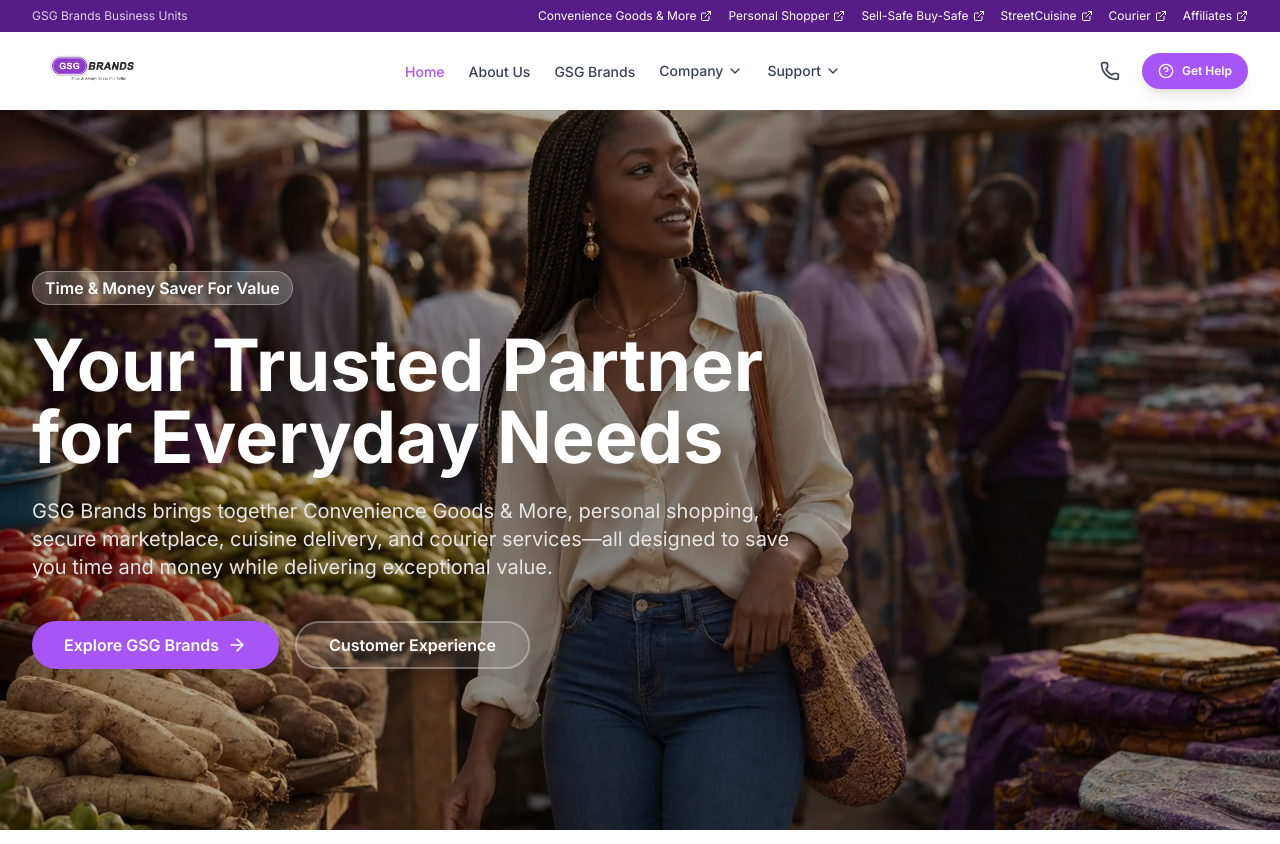
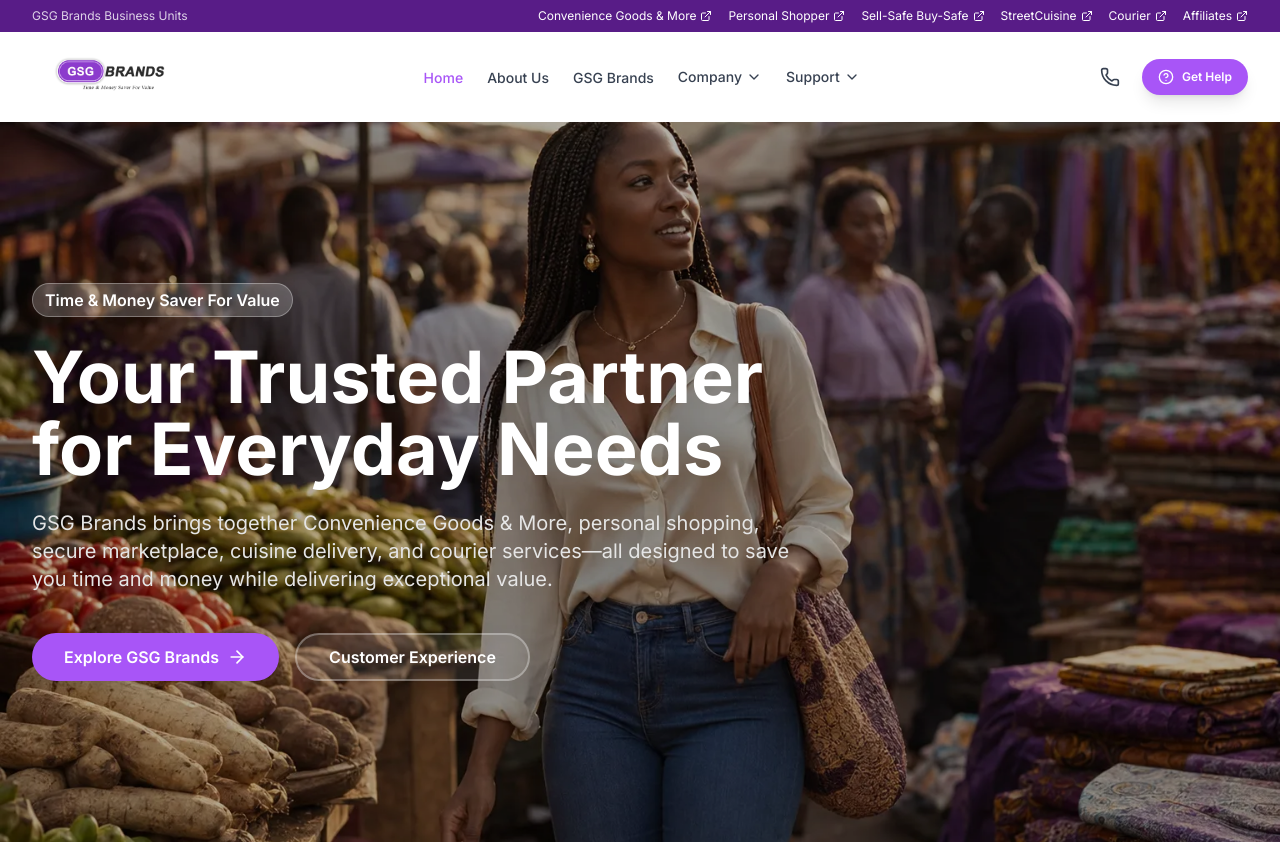
Before and after one commit to Drrbarns/gsg, a Next.js app: page / in a window 1280 px wide. Shown: the top 844 px of the page. Built offline with nearby package versions, Linux system fonts and the light colour scheme.

Commit message:
Increase header and footer logo size for better presence
Co-authored-by: Cursor <cursoragent@cursor.com>

```diff
--- a/src/components/Footer.tsx
+++ b/src/components/Footer.tsx
@@ -75,7 +75,7 @@ export default function Footer() {
         >
           {/* Brand Column */}
           <div className="col-span-2 md:col-span-4 lg:col-span-4">
-            <GsgLogo light height={56} className="mb-4" />
+            <GsgLogo light height={72} className="mb-4" />
             <p className="text-white/60 text-sm leading-relaxed mb-5 max-w-sm">
               Building a comprehensive ecosystem of services that save time and money for our customers across Ghana.
             </p>
--- a/src/components/MainHeader.tsx
+++ b/src/components/MainHeader.tsx
@@ -72,7 +72,7 @@ export default function MainHeader() {
         <div className="flex items-center justify-between">
           {/* Logo */}
           <Link href="/" aria-label="GSG Brands Ghana home" className="cursor-pointer">
-            <GsgLogo height={40} priority />
+            <GsgLogo height={52} priority />
           </Link>
 
           {/* Desktop Nav */}
```
